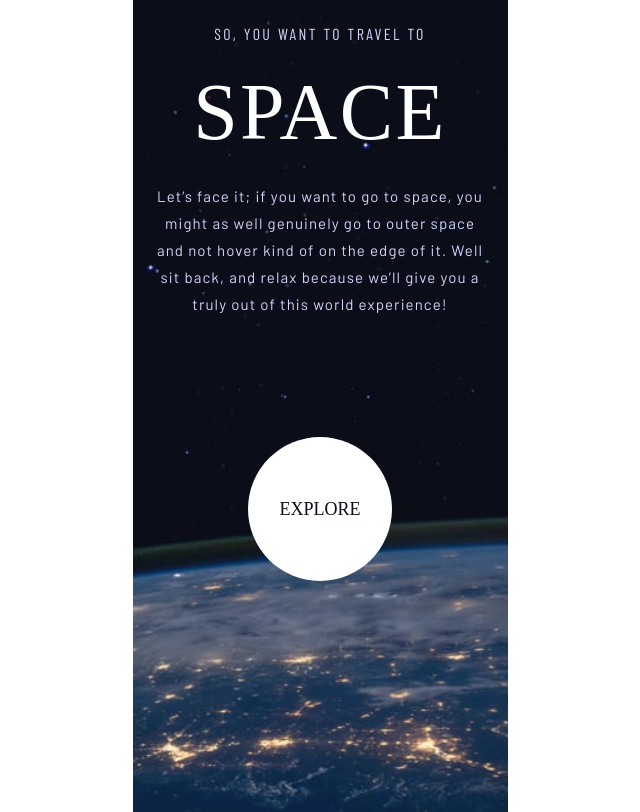
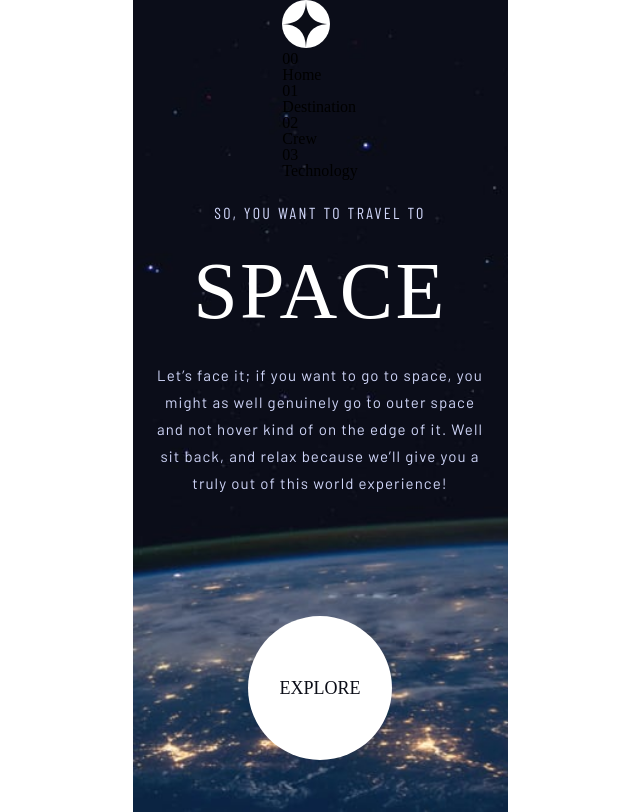
Before and after one commit to eric-suzuki-dev/fe.mentor-23-space-tourism-website-main, a React (Vite) app: page / in a window 1280 px wide. Shown: the whole page, without its empty margins (320-960 px from the left). Built offline with nearby package versions, Linux system fonts and the light colour scheme; a web font is replaced by a local one.

Commit message:
feat/ Desktop  NavBar.jsx

```diff
--- a/src/components/Navbar/NavBar.jsx
+++ b/src/components/Navbar/NavBar.jsx
@@ -1,6 +1,6 @@
-import { useEffect, useState } from 'react';
+import { useEffect, useState, useCallback } from 'react';
 import { MobileNav } from './MobileNav';
-// import DesktopNav from '@/components/Navbar/DesktopNav'; // Comente esta linha
+import DesktopNav from '@/components/Navbar/DesktopNav';
 
 function getDeviceType() {
   if (typeof window === 'undefined') return 'desktop';
@@ -12,14 +12,16 @@ function getDeviceType() {
 export default function NavBar() {
   const [deviceType, setDeviceType] = useState('desktop');
 
+  const handleResize = useCallback(() => {
+    setDeviceType(getDeviceType());
+  }, []);
+
   useEffect(() => {
     setDeviceType(getDeviceType());
-
-    const handleResize = () => setDeviceType(getDeviceType());
     window.addEventListener('resize', handleResize);
 
     return () => window.removeEventListener('resize', handleResize);
-  }, []);
+  }, [handleResize]);
 
-  return deviceType === 'mobile' ? <MobileNav /> : null; // Retorna null para evitar erro
+  return deviceType === 'mobile' ? <MobileNav /> : <DesktopNav />;
 }
```
